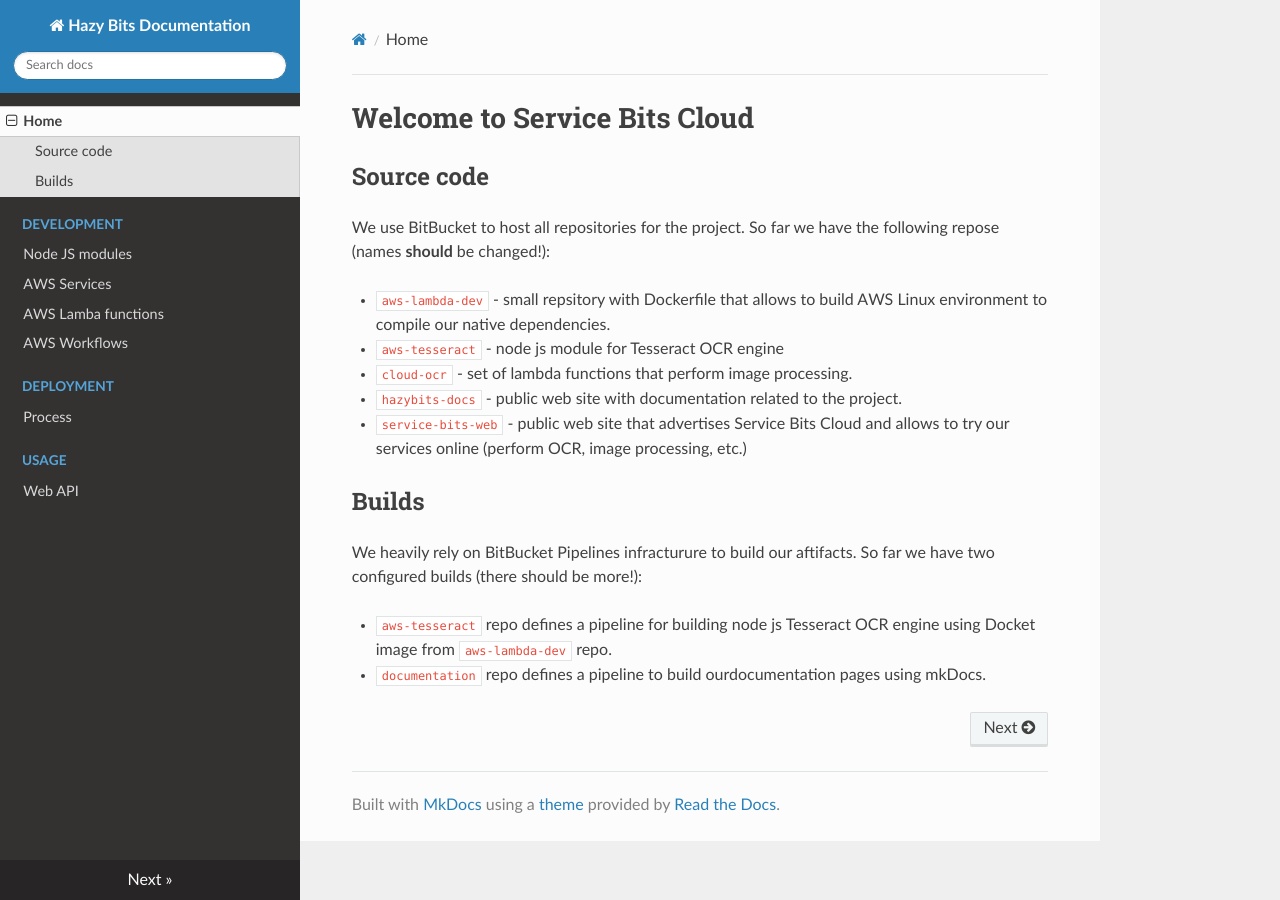
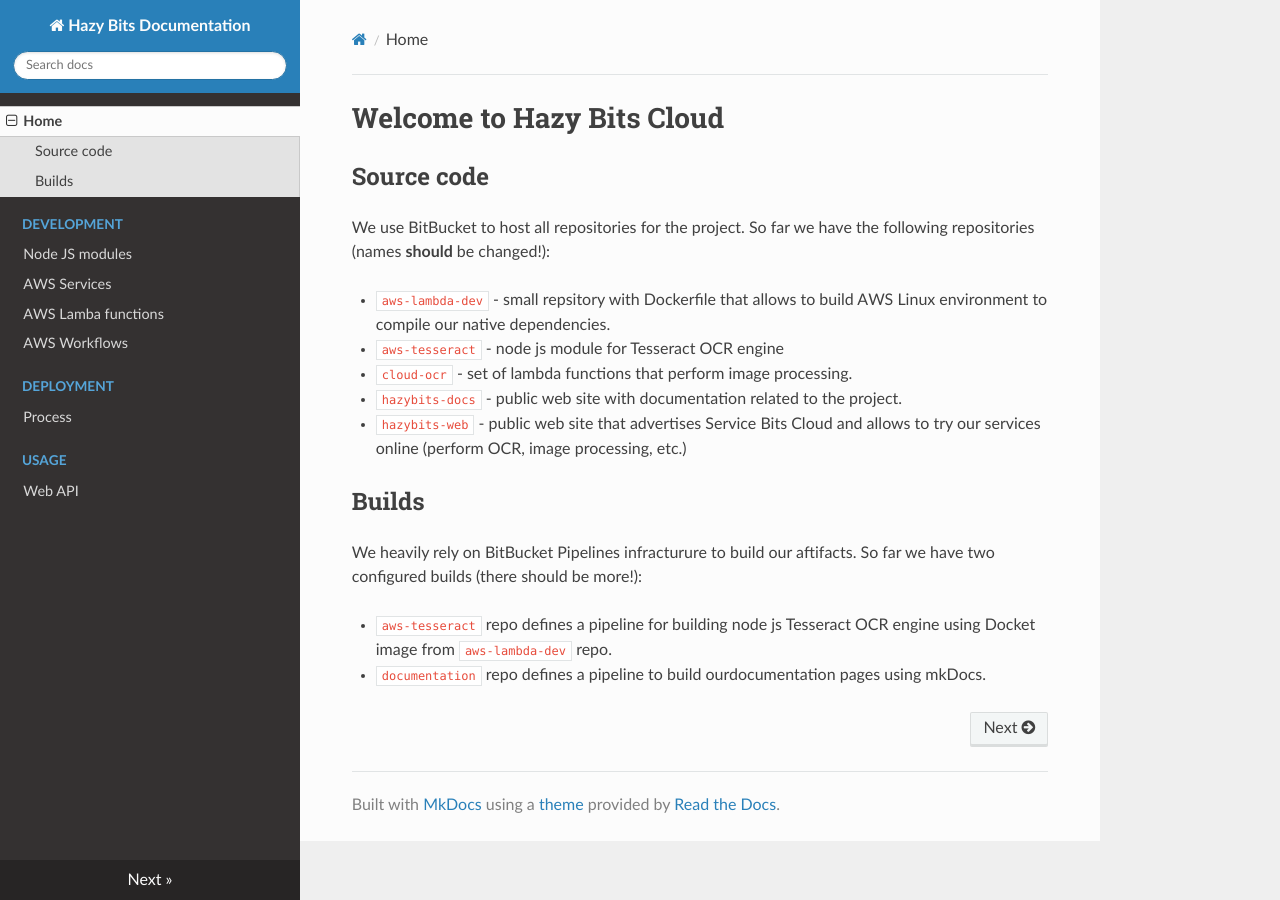
Before and after one commit to hazy-bits/hazybits-docs, an MkDocs documentation site: the page built from docs/index.md, in a window 1280 px wide. Built offline with MkDocs 1.6.1, drawn with Linux system fonts in a browser that asks for light colours; nearby versions of some CDN libraries; old or Windows-style settings are respelled for this version of MkDocs.

Commit message:
minor corrections just to verify that build is working...

```diff
--- a/docs/index.md
+++ b/docs/index.md
@@ -1,15 +1,15 @@
-# Welcome to Service Bits Cloud
+# Welcome to Hazy Bits Cloud
 
 ## Source code
 We use BitBucket to host all repositories for the project. So far we have the
-following repose (names **should** be changed!):
+following repositories (names **should** be changed!):
 
  * `aws-lambda-dev` - small repsitory with Dockerfile that allows to build AWS
  Linux environment to compile our native dependencies.
  * `aws-tesseract` - node js module for Tesseract OCR engine
  * `cloud-ocr` - set of lambda functions that perform image processing.
  * `hazybits-docs` - public web site with documentation related to the project.
- * `service-bits-web` - public web site that advertises Service Bits Cloud and
+ * `hazybits-web` - public web site that advertises Service Bits Cloud and
  allows to try our services online (perform OCR, image processing, etc.)
 
 ## Builds
```
